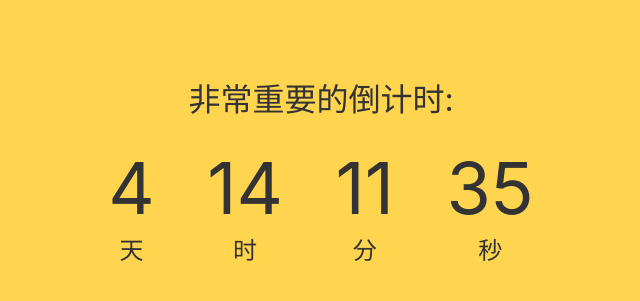
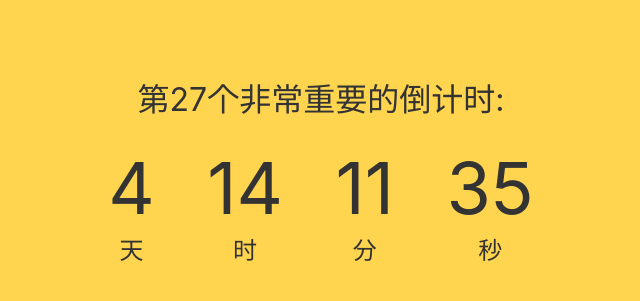
Before and after one commit to porkmanic/birthd, a plain HTML site: page index.html in a window 1280 px wide. Shown: the part 218-519 px from the top of the page, without its empty margins (319-959 px from the left). Drawn offline with Linux system fonts and the light colour scheme.

Commit message:
Add files via upload
问问

```diff
--- a/index.html
+++ b/index.html
@@ -12,7 +12,7 @@
 
 <body>
   <div class="container">
-    <h1>非常重要的倒计时:</h1>
+    <h1 id="tt">非常重要的倒计时:</h1>
     <ul>
       <li><span id="days"></span>天</li>
       <li><span id="hours"></span>时</li>
--- a/script.js
+++ b/script.js
@@ -21,6 +21,7 @@ if (gongBirth.getTime() + day <= now1.getTime()) {
 let countDown = gongBirth.getTime();
 function x () {
 
+  document.getElementById('tt').innerText = "第" + (gongBirth.getFullYear() - 1993) + "个非常重要的倒计时:"
   let now = new Date().getTime(),
     distance = countDown - now;
 
```
